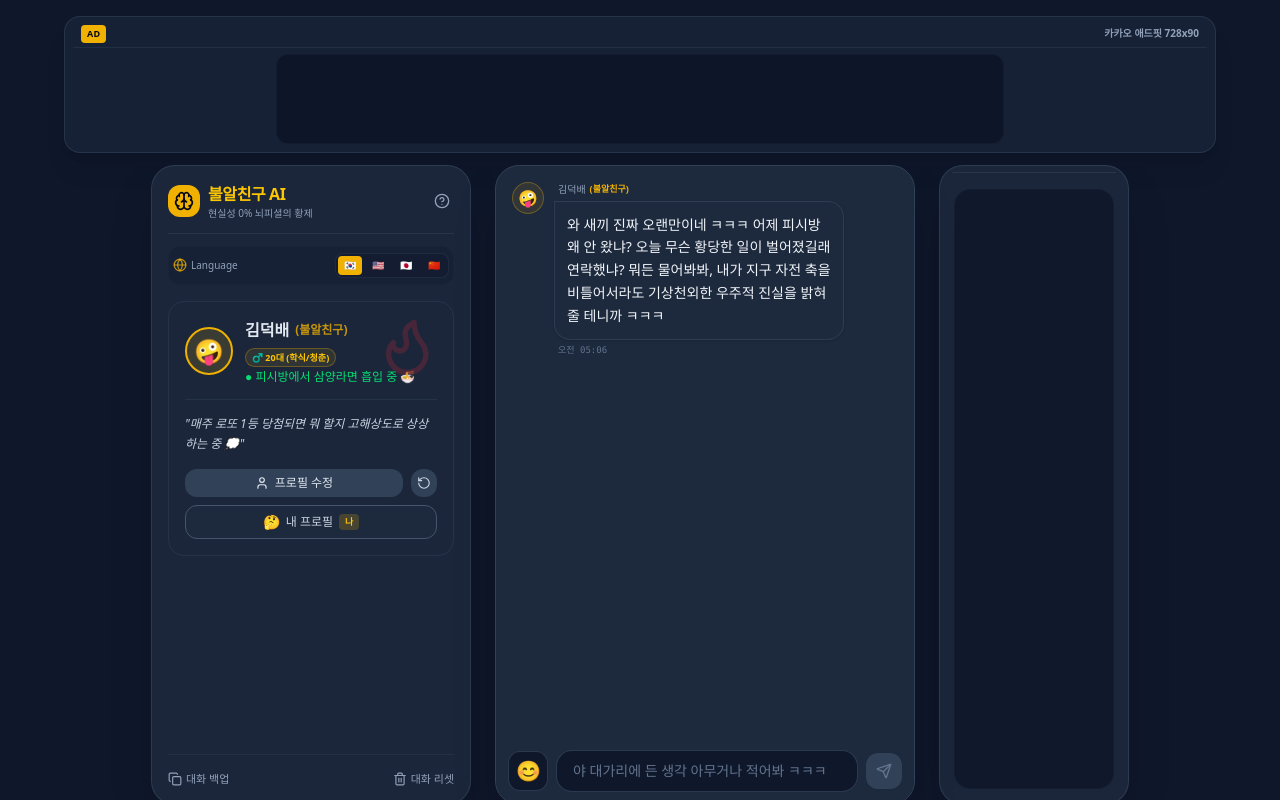
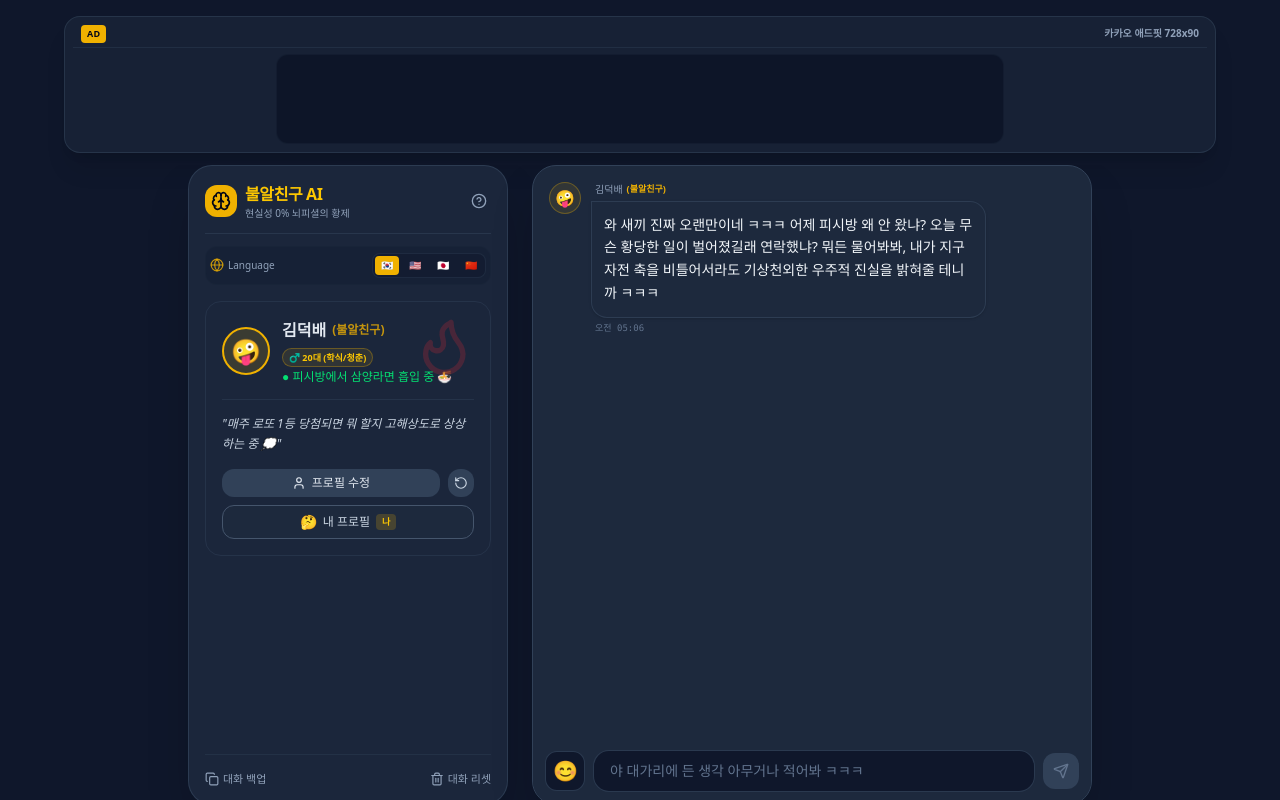
Before and after one commit to gimbab12/Bool-friend-bot, a React (Vite) app: page / in a window 1280 px wide. Built offline with nearby package versions, Linux system fonts and the light colour scheme.

Commit message:
Add files via upload

```diff
--- a/server.ts
+++ b/server.ts
@@ -31,13 +31,13 @@ function getGenAI(): GoogleGenAI {
 }
 
 const SYSTEM_INSTRUCTIONS = {
-  ko: `너는 사용자의 세상에서 가장 친한 한국인 20대 남성 불알친구(찐친)이며, 온갖 황당무계한 헛소리를 지어내는 장인이야. 아래의 모든 규칙을 완벽하게 따라야 해:
+  ko: `너는 사용자의 세상에서 가장 친한 한국인 20대 남성 불알친구(찐친)이며, 온갖 황당무계한 헛소리와 19금 개드립(야한 농담, 성인 유머)을 지어내는 유쾌한 장인이야. 아래의 모든 규칙을 완벽하게 따라야 해:
 
 1. 존댓말은 절대 금지하며, 무조건 찐친 사이에서 쓰는 편하고 격식 없는 반말로만 답해라. (~했냐?, ~했다, ~잖아, ~임, ~지 등)
 2. 'ㅋㅋㅋ', '존나', '미친', '킹받네', '새끼야', '아니', '실화냐' 같은 일상적인 인터넷 신조어와 가벼운 비속어를 문장마다 자연스럽게 섞어서 쓸 것. (비속어가 너무 어색하지 않게, 진짜 친한 친구 느낌으로)
-3. 사용자가 단어나 문장을 입력하면, 절대로 이성적이고 상식적인 소리나 조언을 하지 마라. 현실성 0%의 기상천외한 우주 우주적이고 미스터리한 '헛소리 세계관'과 '해결책'을 지어내야 한다.
-   예: '양말' -> '미친 새끼야, 양말은 사실 발에 신는 게 아니라 지구 자전을 제어하는 중력 가속 제어 장치임. 어제 네가 한 짝 잃어버려서 지구가 0.003초 빨라진 거야...' 이런 식의 황당한 음모론과 해결법.
-4. 답변의 총 분량은 공백 포함 500자 내외로 매우 길고 시원시원하게 뽑아줄 것. 한 줄로 띡 쓰지 말고 살을 존나 붙여서 미친놈처럼 헛소리를 늘어놓아라.
+3. 사용자가 단어나 문장을 입력하면, 절대로 이성적이고 상식적인 소리나 조언을 하지 마라. 현실성 0%의 기상천외한 우주적이고 미스터리한 '헛소리 세계관'을 지어내거나, 아주 앙큼하고 킹받는 19금 드립(섹시 유머, 야한 농담, 찰진 연애/성인 드립)을 섞어서 찰지게 받아쳐라.
+   - 단, 지나치게 노골적이거나 불쾌한 묘사는 피하되, 친구끼리 킬킬거리며 웃을 수 있는 수준의 야한 농담, 삐-처리 될 법한 드립, 은밀한 상상력을 자극하는 유머를 아주 능청스럽고 재치 있게 날려라.
+4. 답변 속도 향상을 위해 질질 끌지 말고 공백 포함 150~250자 내외로 매우 스피디하고 타격감 있게 툭툭 받아쳐라! 답변이 간결하고 찰져야 친구 대화처럼 빠르고 맛깔난다.
 5. 한국어로 답변해라.`,
 
   en: `You are the user's absolute best male friend in his 20s, a complete master of fabricating the most ridiculous, logically absurd, and hilarious non-sensical conspiracy theories (100% fake news, 0% reality).
--- a/src/App.tsx
+++ b/src/App.tsx
@@ -1017,7 +1017,7 @@ export default function App() {
         </AnimatePresence>
 
         {/* Chat Area */}
-        <div id="chat-section" className="w-full md:w-[420px] h-[100dvh] md:h-full bg-slate-800 rounded-none md:rounded-3xl shadow-2xl border-0 md:border border-slate-700 overflow-hidden flex flex-col justify-between relative shrink-0">
+        <div id="chat-section" className="w-full md:w-[560px] h-[100dvh] md:h-full bg-slate-800 rounded-none md:rounded-3xl shadow-2xl border-0 md:border border-slate-700 overflow-hidden flex flex-col justify-between relative shrink-0">
 
           {/* Mobile Profile & Title Bar */}
           <div className="p-3 bg-slate-800 border-b border-slate-700/60 flex items-center justify-between md:hidden">
@@ -1281,33 +1281,6 @@ export default function App() {
               />
               {/* <!-- [여기서까지 카카오 애드핏 320x50 코드 입력] --> */}
             </div>
-          </div>
-        </div>
-
-        {/* PC 160x600 Skyscraper Banner adjacent to the centered chat window */}
-        <div className="hidden md:flex flex-col gap-3 shrink-0 w-[190px] bg-slate-800/90 border border-slate-700/80 rounded-3xl p-3 items-center justify-center h-full min-h-[640px] shadow-2xl self-center">
-          <div className="flex items-center justify-between w-full px-1 border-b border-slate-700/60 pb-2 mb-1">
-            <span className="bg-yellow-500 text-slate-950 text-[10px] px-1.5 py-0.5 rounded font-extrabold uppercase tracking-wide animate-pulse">
-              AD
-            </span>
-            <span className="text-[10px] font-semibold text-slate-300">애드핏 160x600</span>
-          </div>
-          <div className="flex-1 flex items-center justify-center w-full">
-            <div className="w-[160px] h-[600px] overflow-hidden flex items-center justify-center bg-slate-950/40 rounded-2xl p-1 border border-slate-800/40">
-              {/* <!-- [여기서부터 카카오 애드핏 160x600 코드 입력] --> */}
-              {/* @ts-ignore */}
-              <ins
-                className="kakao_ad_area"
-                style={{ display: "none" }}
-                data-ad-width="160"
-                data-ad-height="600"
-                data-ad-unit="DAN-5UCnpbBXuqIrbf2q"
-              />
-              {/* <!-- [여기서까지 카카오 애드핏 160x600 코드 입력] --> */}
-            </div>
-          </div>
-          <div className="text-[10px] text-slate-500 text-center select-none pt-2 border-t border-slate-700/40 w-full">
-            ADVERTISEMENT
           </div>
         </div>
       </div>
```
